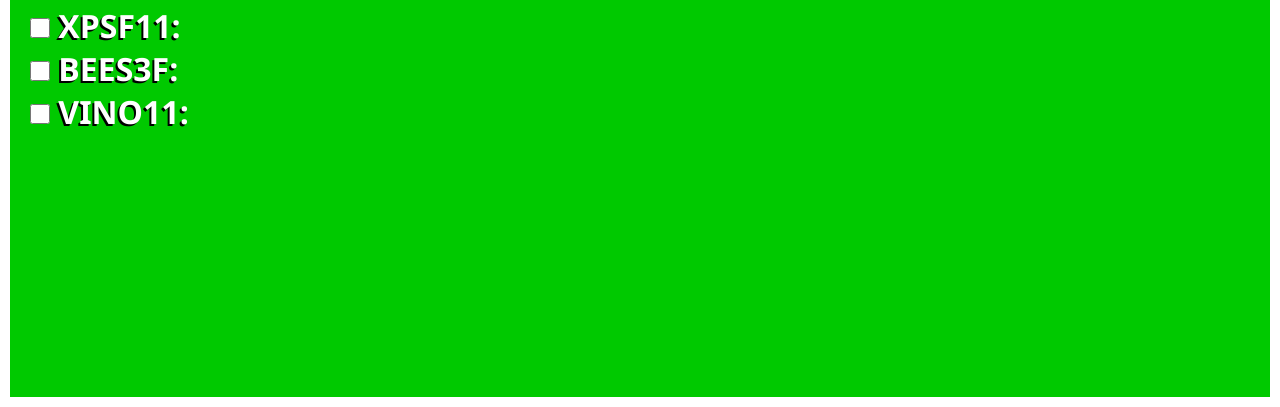
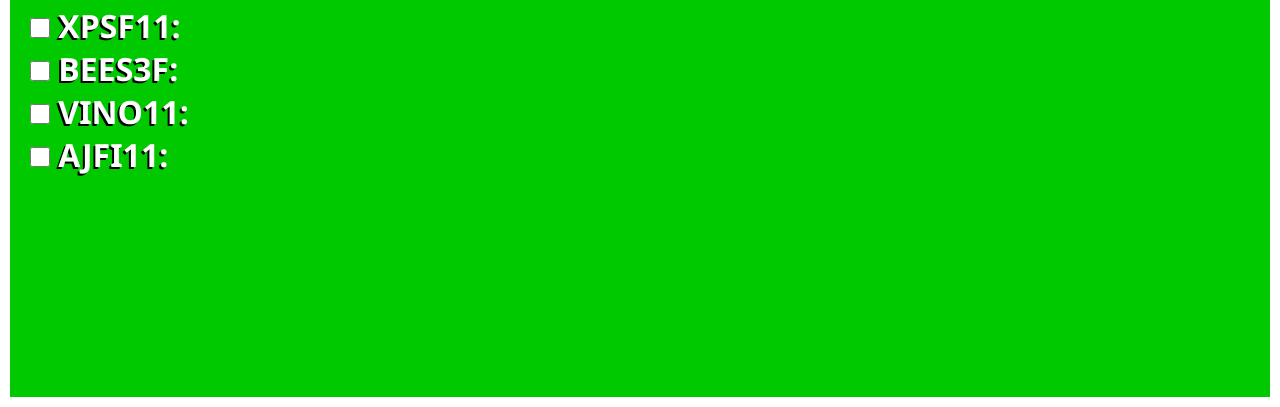
Before and after one commit to Ziulzin251/bag, a plain HTML site: page index.html in a window 1280 px wide. Shown: the part 393-800 px from the top of the page. Drawn offline with Linux system fonts and the light colour scheme.

Commit message:
Add files via upload

```diff
--- a/index.html
+++ b/index.html
@@ -152,6 +152,10 @@
     <label for="checkbox11">VINO11: <span class="desactive"></span></label>
     <br>
 
+    <input type="checkbox" name="checkbox11">
+    <label for="checkbox11">AJFI11: <span class="desactive"></span></label>
+    <br>
+
     <script>
 
         let saveObj = JSON.parse(localStorage.getItem('FIIs'))
@@ -184,6 +188,7 @@
                 XPSF11:0,
                 BEES3F:0,
                 VINO11:0,
+                AJFI11:0
             }
 
             localStorage.setItem("FIIs", JSON.stringify(newObj))
```
